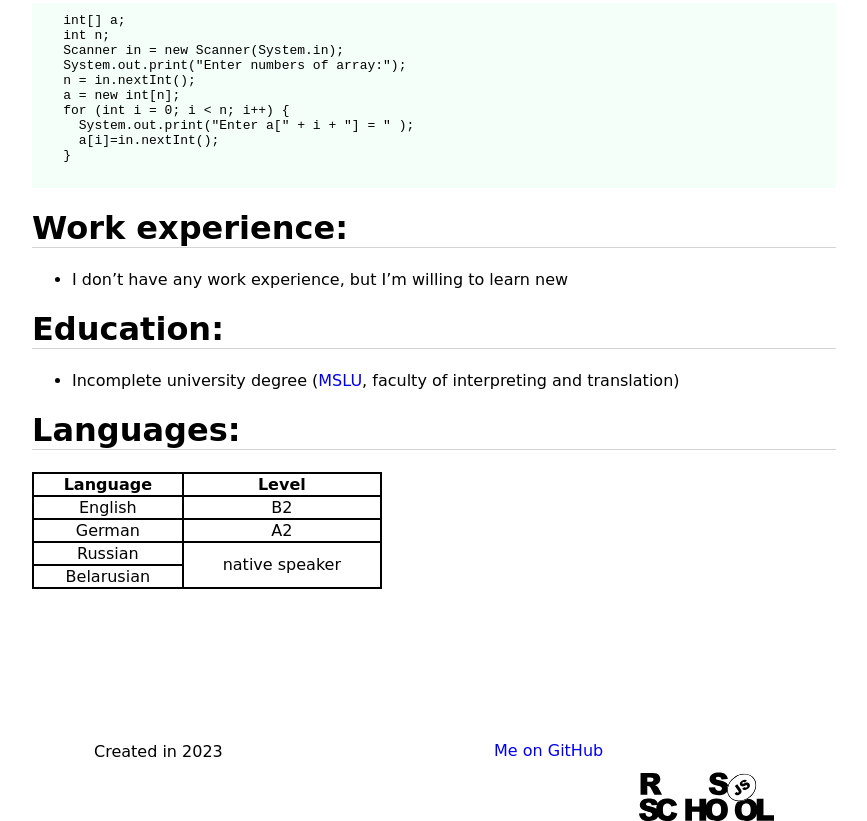
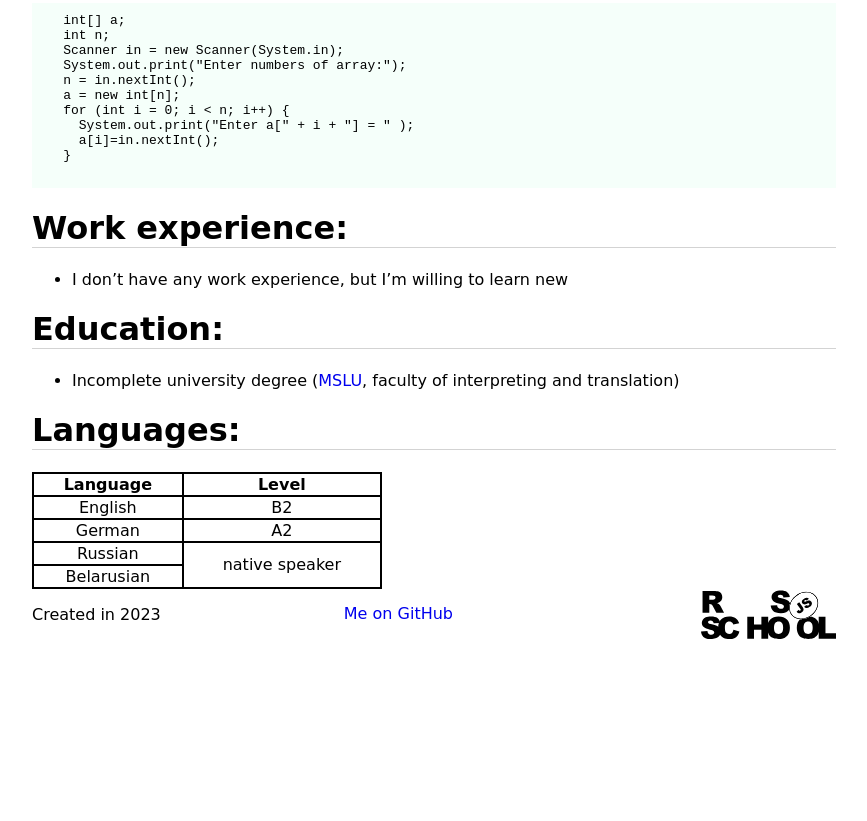
Before and after one commit to AmigoBongero/rsschool-cv, a plain HTML site: page index.html in a window 1280 px wide. Shown: the part 629-1450 px from the top of the page, without its empty margins (206-1073 px from the left). After the commit the page ends 1277 px from the top, so only its background shows below. Drawn offline with Linux system fonts and the light colour scheme.

Commit message:
fix: update footer code

```diff
--- a/style.css
+++ b/style.css
@@ -28,18 +28,18 @@ h1 {
     background: mintcream;
     padding: 10px 0 10px 0;
   }
-  .rs-logo {
-    position:absolute;
-    right: 300px;
-    bottom:-650px;
+footer {
+    margin: auto;
+    display: flex;
+    justify-content: space-between;
+    text-align: center;
+    width: 100%;
 }
-  .date-of-creation {
-    position: absolute;
-    left: 300px;
-    top: 1355px;
+.logo-image {
+    width: 200px;
+    height: 50px;
+    text-align: right;
 }
-  .my-github {
-    position: absolute;
-    left: 700px;
-    top: 1370px;
+.GitHub {
+    padding-top: 15px;
 }
```
Lines whose indentation alone changed are shown as unchanged.
